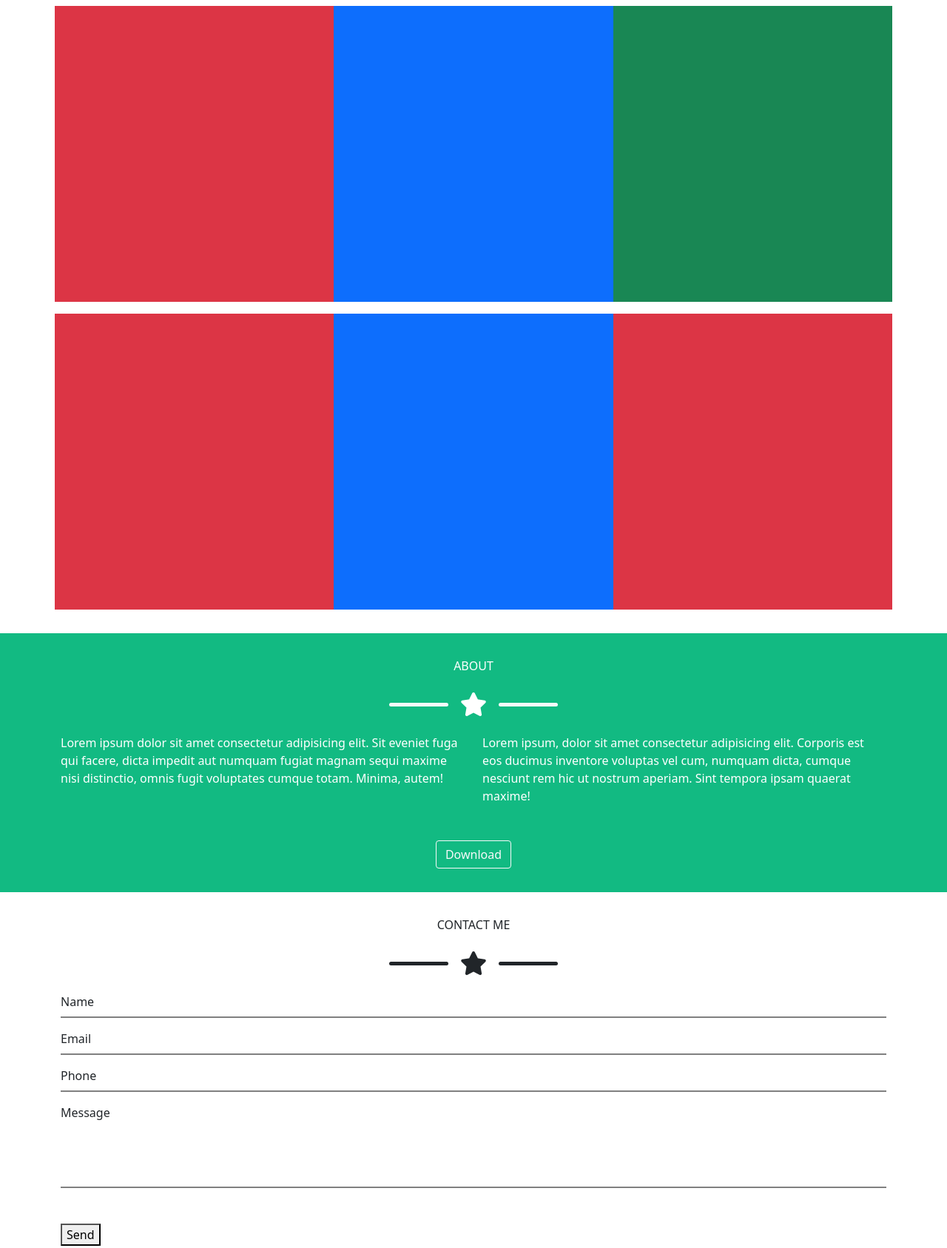
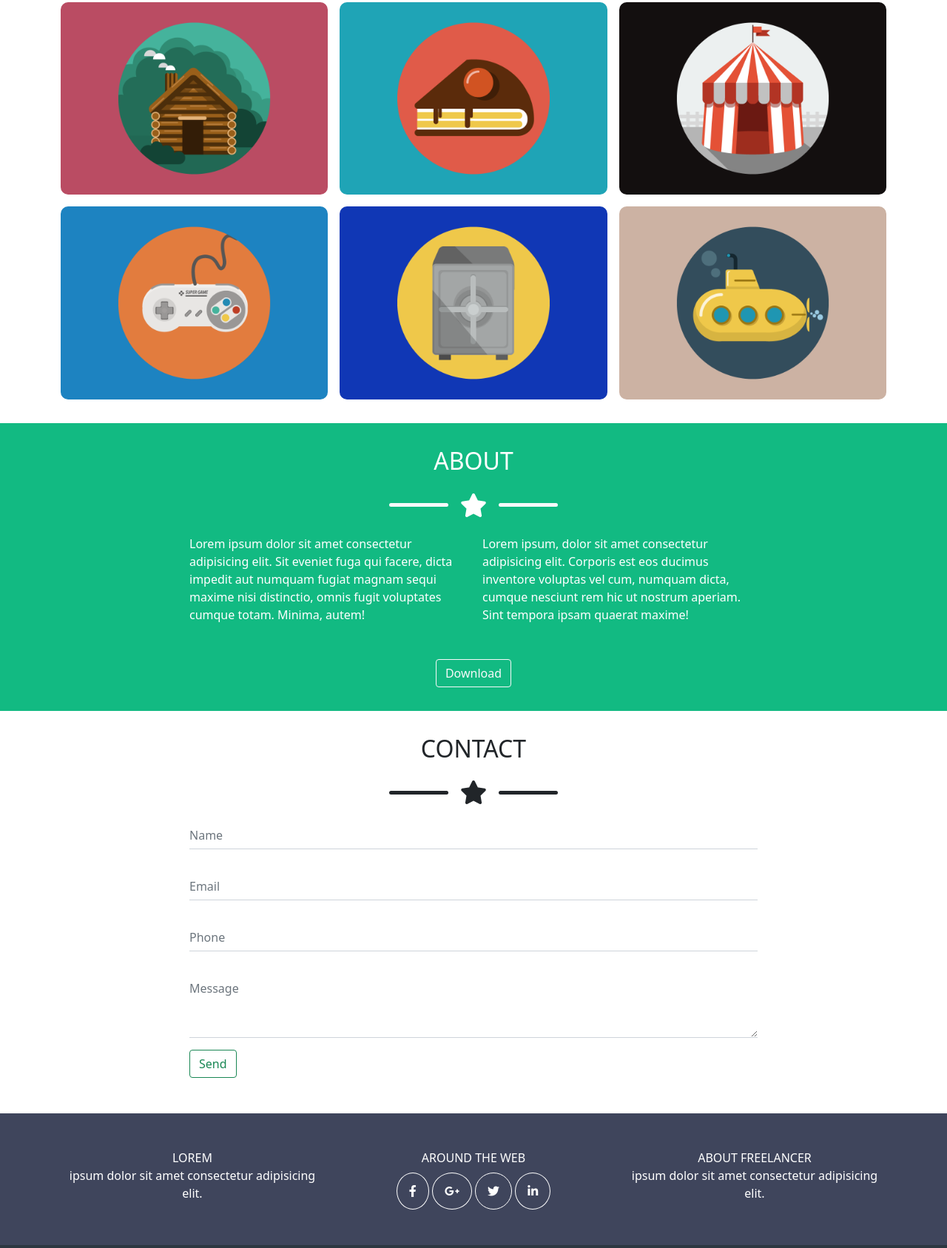
Before and after one commit to Gabry17/html-css-bootstrap-freelancer, a plain HTML site: page index.html in a window 1280 px wide. Shown: the part 668-2355 px from the top of the page at 74% size. Drawn offline with nearby package versions, Linux system fonts and the light colour scheme.

Commit message:
aggiunto img al main e input

```diff
--- a/css/style.css
+++ b/css/style.css
@@ -7,8 +7,7 @@ header{
 .ms_menu i,
 .ms_menu ul,
 .ms_title-header{
-    font-size: 1.5em;
-    line-height: 80px;
+    line-height: 60px;
 }
 
 ul li{
@@ -61,8 +60,9 @@ section,
     padding: 2em 0;
 }
 
-.ms_img{
-    height: 400px;
+.ms_img img{
+    width: 100%;
+    border-radius: 10px;
 }
 
 .sect-2{
@@ -70,7 +70,7 @@ section,
     color: white;
 }
 
-.ms_btn{
+/* .ms_btn{
     margin-top: 3em;
 }
 
@@ -83,6 +83,25 @@ section,
 
 .ms_margin{
     margin-top: 5em;
+} */
+
+.ms_width-container{
+    max-width: 1170px;
+    width: 60%;
+    margin: 0 auto;
+}
+
+.form-control{
+    border-top: 0;
+    border-left: 0;
+    border-right: 0;
+    padding-left: 0;
+    border-radius: 0;
+}
+
+.form-control:focus{
+    box-shadow: none;
+    border-color: black;
 }
 
 /* FOOTER */
--- a/index.html
+++ b/index.html
@@ -31,9 +31,9 @@
 
                    <div class="d-none d-md-flex justify-content-end">
                        <ul>
-                           <li><a href="">ciao</a></li>
-                           <li><a href="">ciao</a></li>
-                           <li><a href="">ciao</a></li>
+                           <li><a href="">PORTFOLIO</a></li>
+                           <li><a href="">ABOUT</a></li>
+                           <li><a href="">CONTACT</a></li>
                        </ul>
                    </div>
                </div>
@@ -47,16 +47,16 @@
            </div>
            <div class="ms_b-text">START BOOTSTRAP</div>
 
-            <div class="ms_container d-flex align-items-center">
+            <div class="ms_container d-flex align-items-center justify-content-center">
                 <div class="ms_col bg-light"></div>
                 <div class="star"><i class="fas fa-star"></i></div>
                 <div class="ms_col bg-light"></div>
             </div>
 
             <div class="ms_text ">
-                <div>ciao</div>
-                <div>ciao</div>
-                <div>ciao</div>
+                <div>GRAPHIC ARTIST</div>
+                <div>- WEB DESIGNER -</div>
+                <div>ILLUSTRATOR</div>
             </div>
 
        </div>
@@ -67,7 +67,7 @@
    <!-- MAIN -->
    <main>
        <section>
-        <div class="text-center">PORTFOLIO</div>
+        <h2 class="text-center">PORTFOLIO</h2>
 
         <div class="ms_container d-flex justify-content-center align-items-center">
             <div class="ms_col bg-dark"></div>
@@ -76,19 +76,31 @@
         </div>
 
         <div class="container">
-            <div class="row g-3">
-                <div class="col-12 col-md-6 col-lg-4 bg-danger ms_img "></div>
-                <div class="col-12 col-md-6 col-lg-4 bg-primary ms_img "></div>
-                <div class="col-12 col-md-6 col-lg-4 bg-success ms_img "></div>
-                <div class="col-12 col-md-6 col-lg-4 bg-danger ms_img "></div>
-                <div class="col-12 col-md-6 col-lg-4 bg-primary ms_img "></div>
-                <div class="col-12 col-md-6 col-lg-4 bg-danger ms_img "></div>
+            <div class="row g-3 ms_img">
+                <div class="col-12 col-md-6 col-lg-4">
+                    <img src="img/cabin.png" alt="cabin">
+                </div>
+                <div class="col-12 col-md-6 col-lg-4">
+                    <img src="img/cake.png" alt="cabin">
+                </div>
+                <div class="col-12 col-md-6 col-lg-4 ">
+                    <img src="img/circus.png" alt="cabin">
+                </div>
+                <div class="col-12 col-md-6 col-lg-4">
+                    <img src="img/game.png" alt="cabin">
+                </div>
+                <div class="col-12 col-md-6 col-lg-4">
+                    <img src="img/safe.png" alt="cabin">
+                </div>
+                <div class="col-12 col-md-6 col-lg-4">
+                    <img src="img/submarine.png" alt="cabin">
+                </div>
             </div>
         </div>
        </section>
 
        <section class="sect-2">
-        <div class="text-center">ABOUT</div>
+        <h2 class="text-center">ABOUT</h2>
 
         <div class="ms_container d-flex justify-content-center align-items-center">
             <div class="ms_col bg-light"></div>
@@ -96,7 +108,7 @@
             <div class="ms_col bg-light"></div>
         </div>
 
-        <div class="container">
+        <div class="ms_width-container">
             <div class="row gy-3">
                 <div class="col-12 col-md-6">
                     <div>Lorem ipsum dolor sit amet consectetur adipisicing elit. Sit eveniet fuga qui facere, dicta impedit aut numquam fugiat magnam sequi maxime nisi distinctio, omnis fugit voluptates cumque totam. Minima, autem!</div>
@@ -107,13 +119,13 @@
             </div>
         </div>
 
-        <div class="text-center ms_btn">
-            <button class="btn btn-outline-light">Download</button>
+        <div class="text-center">
+            <button class="btn btn-outline-light mt-5">Download</button>
         </div>
        </section>
 
        <section>
-        <div class="text-center">CONTACT ME</div>
+        <h2 class="text-center">CONTACT</h2>
 
         <div class="ms_container d-flex justify-content-center align-items-center">
             <div class="ms_col bg-dark"></div>
@@ -121,34 +133,30 @@
             <div class="ms_col bg-dark"></div>
         </div>
 
-        <div class="container">
+        <div class="ms_width-container">
             <div class="row gy-3">
-                <div class="col-12">
-                    Name
-                    <div class="ms_hr"></div>
+
+                <div class="mb-3">
+                    <label for="exampleFormControlInput1" class="form-label sr-only">Name</label>
+                    <input type="email" class="form-control" id="exampleFormControlInput1" placeholder="Name">
                 </div>
 
-                <div class="col-12">
-                    Email
-                    <div class="ms_hr"></div>
+                <div class="mb-3">
+                    <label for="exampleFormControlInput1" class="form-label sr-only">Email</label>
+                    <input type="email" class="form-control" id="exampleFormControlInput1" placeholder="Email">
                 </div>
 
-                <div class="col-12">
-                    Phone
-                    <div class="ms_hr"></div>
+                <div class="mb-3">
+                    <label for="exampleFormControlInput1" class="form-label sr-only">Phone</label>
+                    <input type="email" class="form-control" id="exampleFormControlInput1" placeholder="Phone">
                 </div>
 
-                <div class="col-12">Message</div>
+                <div class="mb-3">
+                    <label for="exampleFormControlTextarea1" class="form-label sr-only">Message</label>
+                    <textarea class="form-control" id="exampleFormControlTextarea1" placeholder="Message" rows="3"></textarea>
+                    <button class="mt-3 btn btn-outline-success">Send</button>
+                </div>
 
-            </div>
-
-            <div class="row ms_margin">
-                <div class="col-12">
-                    <div class="ms_hr"></div>
-                    <div class="ms_btn">
-                        <button>Send</button>
-                    </div>
-                </div>
             </div>
         </div>
 
```
